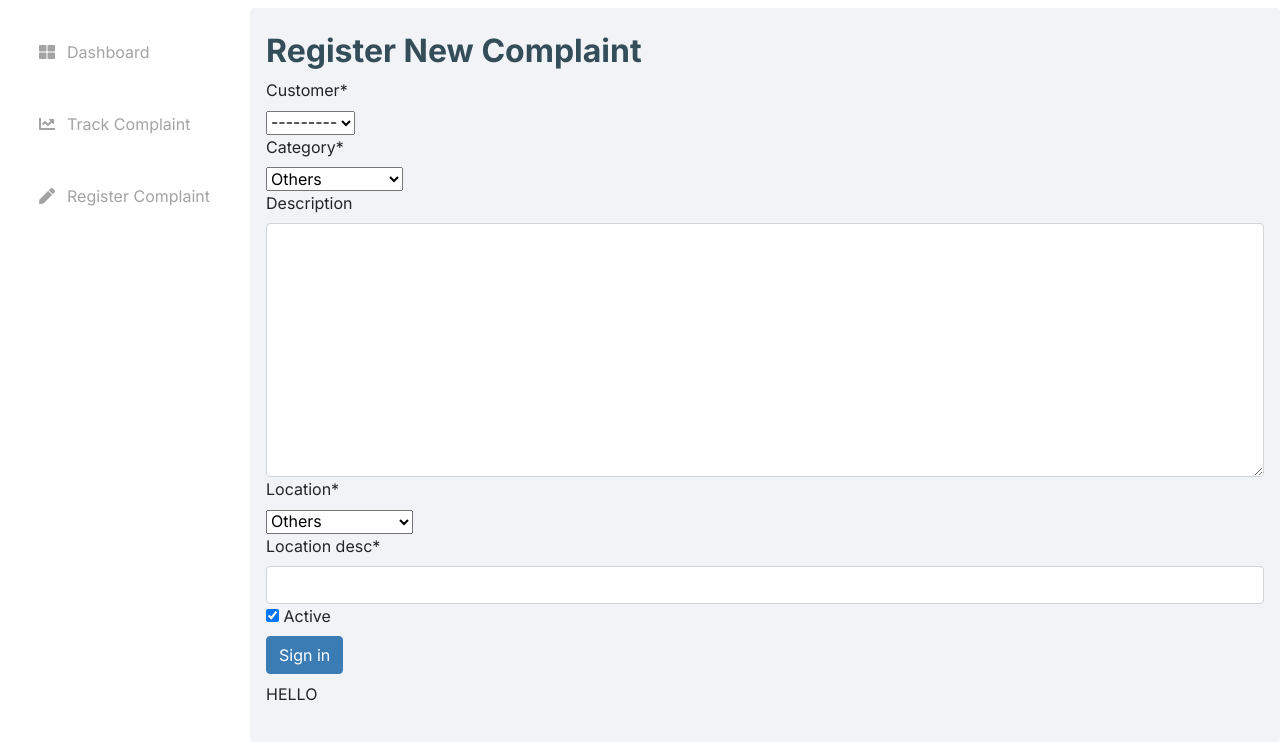
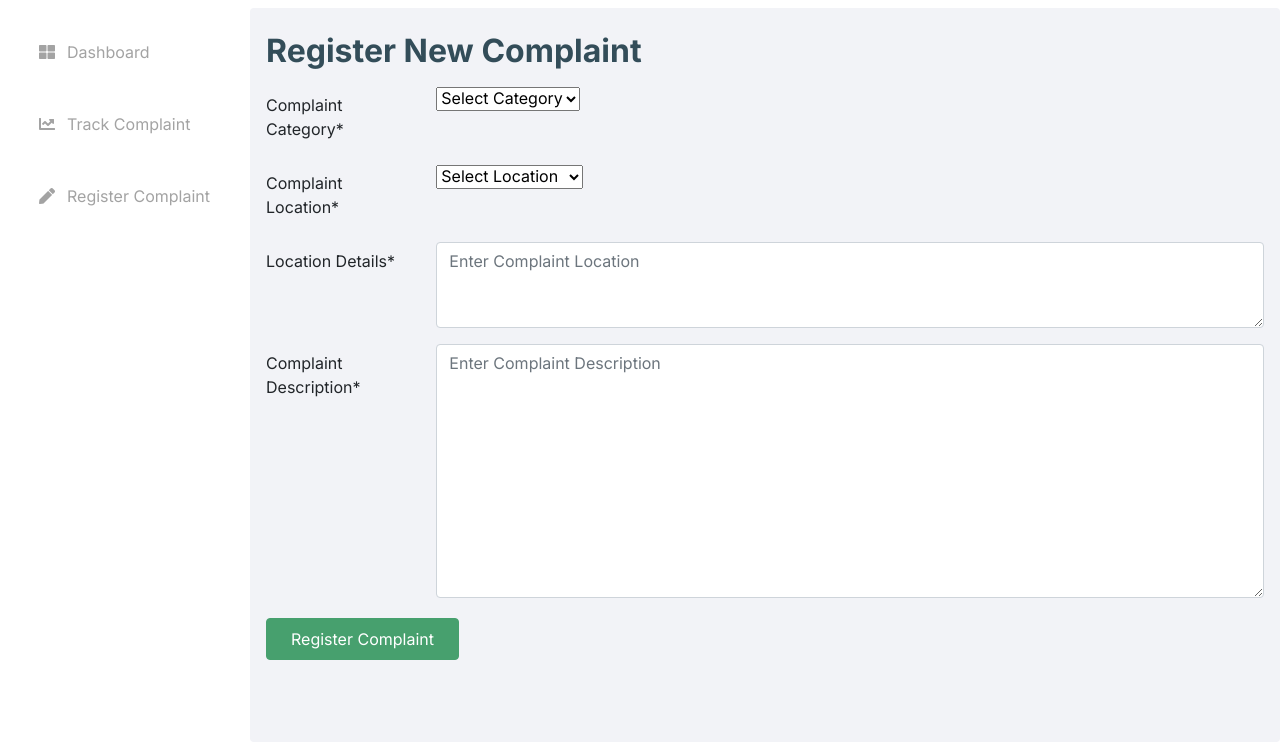
Before and after one commit to avisionx/fms-portal-iiitd, a Django app: template templates/customer/register_complaint.html in a window 1280 px wide. Shown: the part 58-800 px from the top of the page. Run offline with Django 3.2, Linux system fonts and the light colour scheme; the template is opened without the code that fills it: values that come from a table or form of the project are taken from there, others are empty; some libraries are stand-ins or nearby versions.

Commit message:
udpate register complaint

```diff
--- /dev/null
+++ b/dashboard/forms.py
@@ -0,0 +1,68 @@
+from crispy_forms.helper import FormHelper
+from crispy_forms.layout import ButtonHolder, Fieldset, Layout, Submit
+from django import forms
+
+from .models import Complaint
+
+
+class ComplaintForm(forms.Form):
+
+    category = forms.IntegerField(
+        label="Complaint Category",
+        widget=forms.Select(
+            choices=[('', "Select Category")] + Complaint.COMPLAINT_CATEGORIES),
+        required=True
+    )
+
+    location = forms.IntegerField(
+        label="Complaint Location",
+        widget=forms.Select(
+            choices=[('', "Select Location")] + Complaint.LOCATION_CHOICES),
+        required=True
+    )
+
+    location_desc = forms.CharField(
+        label="Location Details",
+        max_length=100,
+        widget=forms.Textarea(
+            attrs={'placeholder': "Enter Complaint Location", 'rows': 3}),
+        required=True
+    )
+
+    description = forms.CharField(
+        label="Complaint Description",
+        widget=forms.Textarea(
+            attrs={'placeholder': "Enter Complaint Description", 'rows': 10}),
+        required=True
+    )
+
+    def __init__(self, *args, **kwargs):
+        super().__init__(*args, **kwargs)
+        self.helper = FormHelper(self)
+        self.helper.form_class = 'form-horizontal'
+        self.helper.label_class = 'col-lg-2 mb-lg-3'
+        self.helper.field_class = 'col-lg-10 mb-2 mb-lg-3'
+        self.helper.layout = Layout(
+            Fieldset(
+                '',
+                'category',
+                'location',
+                'location_desc',
+                'description'
+            ),
+            ButtonHolder(
+                Submit('submit', 'Register Complaint',
+                       css_class="btn-success px-4 py-2 mt-1")
+            )
+        )
+
+    def save(self, user):
+        data = self.cleaned_data
+        newComplaint = Complaint(
+            customer=user.customer,
+            category=data['category'],
+            description=data['description'],
+            location=data['location'],
+            location_desc=data['location_desc']
+        )
+        newComplaint.save()
--- a/dashboard/views/forms.py
+++ /dev/null
@@ -1,14 +0,0 @@
-from django import forms
-
-from crispy_forms.helper import FormHelper
-from crispy_forms.layout import Submit
-
-from ..models import Complaint
-
-
-class ComplaintForm(forms.ModelForm):
-
-
-    class Meta:
-        model = Complaint
-        fields = "__all__"
--- a/requirements.txt
+++ b/requirements.txt
@@ -1,4 +1,8 @@
 asgiref==3.3.1
+autopep8==1.5.5
 Django==3.1.7
+django-crispy-forms==1.11.1
+pycodestyle==2.6.0
 pytz==2021.1
 sqlparse==0.4.1
+toml==0.10.2
--- a/templates/base_dashboard.html
+++ b/templates/base_dashboard.html
@@ -51,7 +51,17 @@
                 </li>
             </ul>
         </nav>
-        <div class="content rounded" style="background: #F2F3F7">
+        <div class="content rounded pb-4" style="background: #F2F3F7">
+            {% for message in messages %}
+            <div class="container-fluid p-0">
+                <div class="alert {{ message.tags }} alert-dismissible mb-0" role="alert">
+                    <button type="button" class="close" data-dismiss="alert" aria-label="Close">
+                        <span aria-hidden="true">&times;</span>
+                    </button>
+                    {{ message }}
+                </div>
+            </div>
+            {% endfor %}
             {% block page_content %} {% endblock %}
         </div>
     </div>
--- a/templates/customer/register_complaint.html
+++ b/templates/customer/register_complaint.html
@@ -6,15 +6,9 @@
 {% block page_content %}
 <div class="container-fluid pt-1 pt-lg-3">
     <h2 class="text-info mb-0 font-weight-bold py-2">Register New Complaint</h2>
-
-    <form method="post">
-    {% csrf_token %}
-    {% crispy form %}
-    <button type="submit" class="btn btn-primary">Sign in</button>
-  </form>
     <div class="row mt-2">
         <div class="col">
-            HELLO
+            {% crispy complaintForm %}
         </div>
     </div>
 </div>
```
Also changed, not shown: dashboard/views/Customers.py (+17 -8 lines), fms/settings.py (+10 -0 lines).
